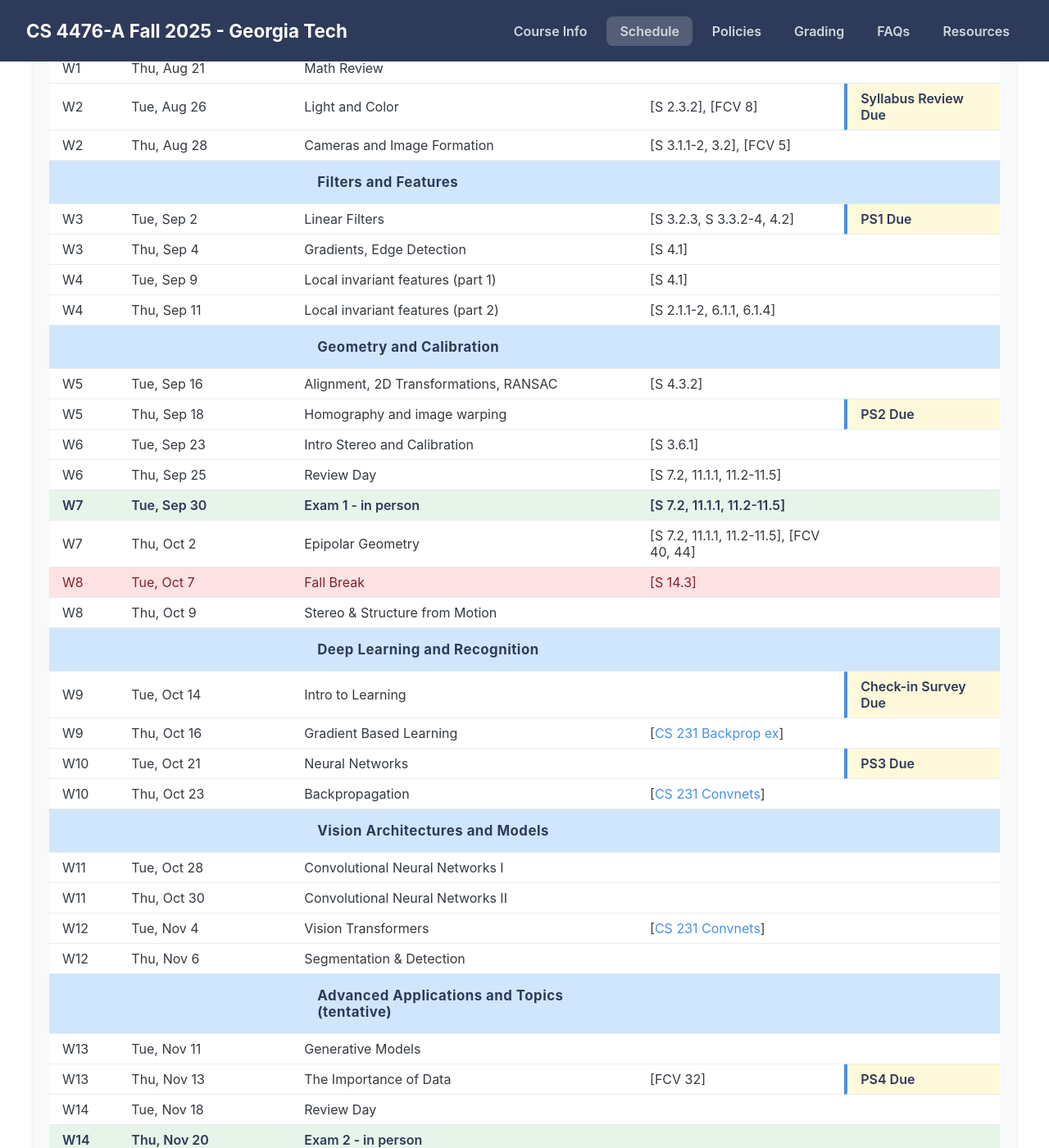
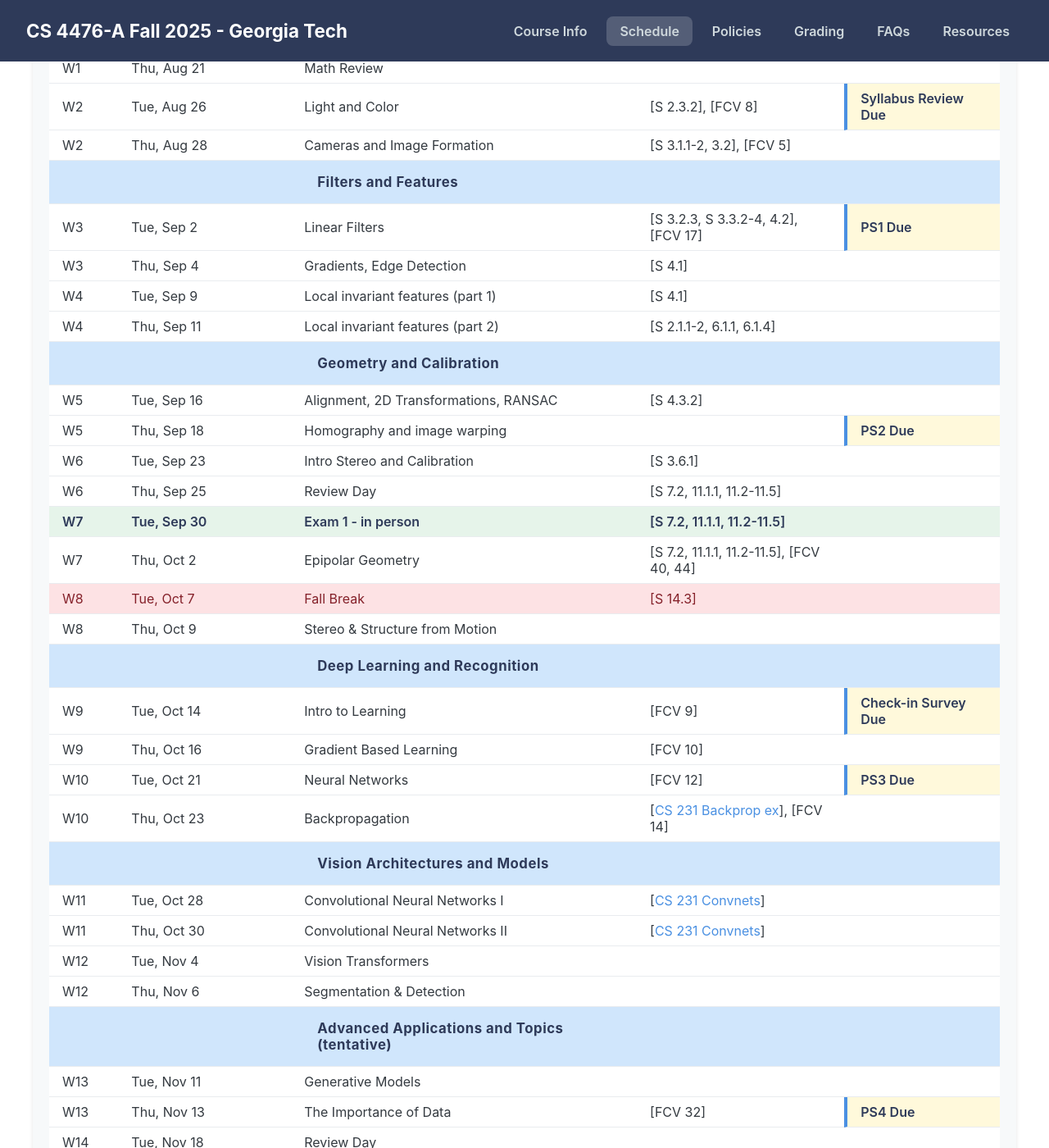
Before and after one commit to jhoffman/cs4476-fa25, a Jekyll site: the page built from schedule.html, in a window 1280 px wide and 1400 px high, scrolled down 446 px. Shown: the whole window at 82% size. Built offline with Jekyll 4.4.1, drawn with Linux system fonts in a browser that asks for light colours.

Commit message:
working version -- schedule table still hard to scroll

```diff
--- a/_data/schedule.tsv
+++ b/_data/schedule.tsv
@@ -5,7 +5,7 @@
 3	W2	"Tue, Aug 26"	Light and Color	Syllabus Review Due	S 2.3.2	FCV 8
 4	W2	"Thu, Aug 28"	Cameras and Image Formation		"S 3.1.1-2, 3.2"	FCV 5
 			Filters and Features				subheading
-5	W3	"Tue, Sep 2"	Linear Filters	PS1 Due	"S 3.2.3, S 3.3.2-4, 4.2"
+5	W3	"Tue, Sep 2"	Linear Filters	PS1 Due	"S 3.2.3, S 3.3.2-4, 4.2"	FCV 17
 6	W3	"Thu, Sep 4"	"Gradients, Edge Detection"		S 4.1
 7	W4	"Tue, Sep 9"	Local invariant features (part 1)		S 4.1
 8	W4	"Thu, Sep 11"	Local invariant features (part 2)		"S 2.1.1-2, 6.1.1, 6.1.4"
@@ -19,14 +19,14 @@
 	W8	"Tue, Oct 7"	Fall Break 		S 14.3		cancelled	Fall break
 15	W8	"Thu, Oct 9"	Stereo & Structure from Motion
 			Deep Learning and Recognition				subheading
-16	W9	"Tue, Oct 14"	Intro to Learning	Check-in Survey Due
-17	W9	"Thu, Oct 16"	Gradient Based Learning		<a href='http://cs231n.github.io/optimization-2/'>CS 231 Backprop ex</a>
-18	W10	"Tue, Oct 21"	Neural Networks	PS3 Due				ICCV
-19	W10	"Thu, Oct 23"	Backpropagation		<a href='http://cs231n.github.io/convolutional-networks/'>CS 231 Convnets</a>			ICCV
+16	W9	"Tue, Oct 14"	Intro to Learning	Check-in Survey Due		FCV 9
+17	W9	"Thu, Oct 16"	Gradient Based Learning			FCV 10
+18	W10	"Tue, Oct 21"	Neural Networks	PS3 Due		FCV 12		ICCV
+19	W10	"Thu, Oct 23"	Backpropagation		<a href='http://cs231n.github.io/optimization-2/'>CS 231 Backprop ex</a>	FCV 14		ICCV
 			Vision Architectures and Models				subheading
-20	W11	"Tue, Oct 28"	Convolutional Neural Networks I
-21	W11	"Thu, Oct 30"	Convolutional Neural Networks II
-22	W12	"Tue, Nov 4"	Vision Transformers		<a href='http://cs231n.github.io/convolutional-networks/'>CS 231 Convnets</a>
+20	W11	"Tue, Oct 28"	Convolutional Neural Networks I		<a href='http://cs231n.github.io/convolutional-networks/'>CS 231 Convnets</a>
+21	W11	"Thu, Oct 30"	Convolutional Neural Networks II		<a href='http://cs231n.github.io/convolutional-networks/'>CS 231 Convnets</a>
+22	W12	"Tue, Nov 4"	Vision Transformers
 23	W12	"Thu, Nov 6"	Segmentation & Detection
 			Advanced Applications and Topics (tentative)				subheading
 24	W13	"Tue, Nov 11"	Generative Models
--- a/assets/css/schedule.css
+++ b/assets/css/schedule.css
@@ -34,8 +34,8 @@
   background: var(--color-accent);
 }
 
-
 .schedule-table thead th {
+  box-shadow: 0 2px 2px rgba(0,0,0,0.05);
   color: var(--color-bg);
   font-weight: 600;
 
```
